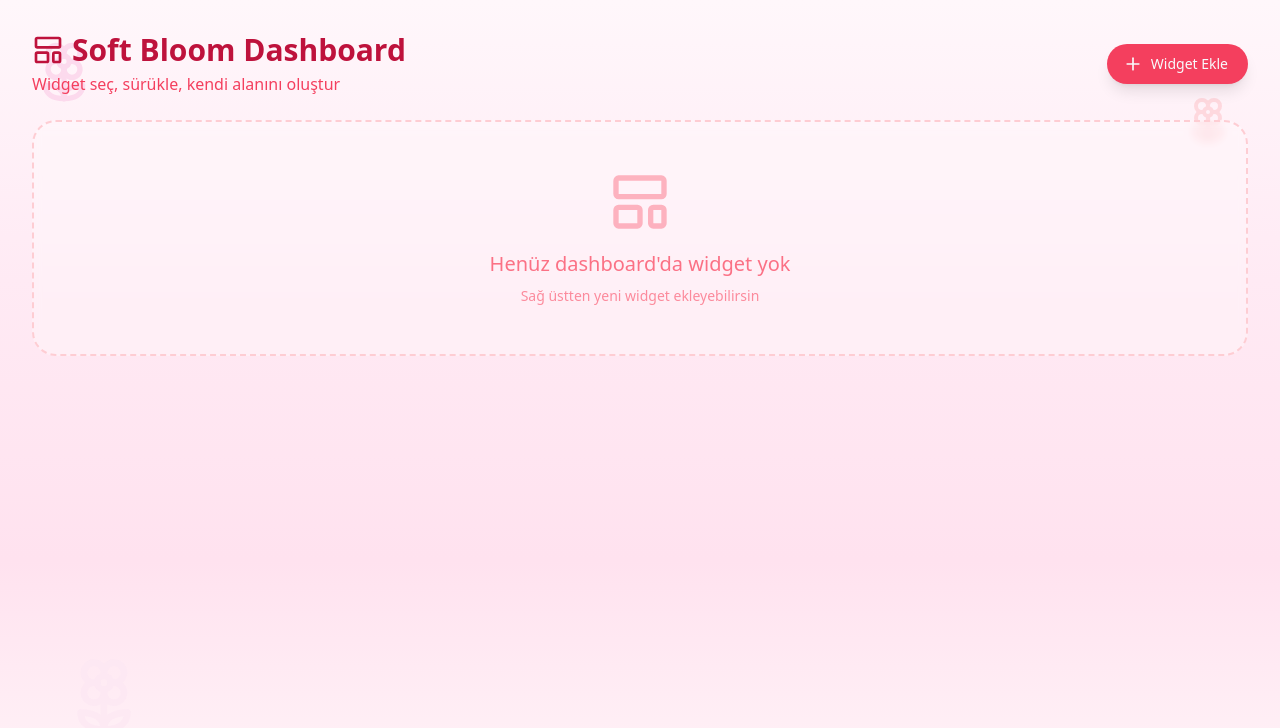
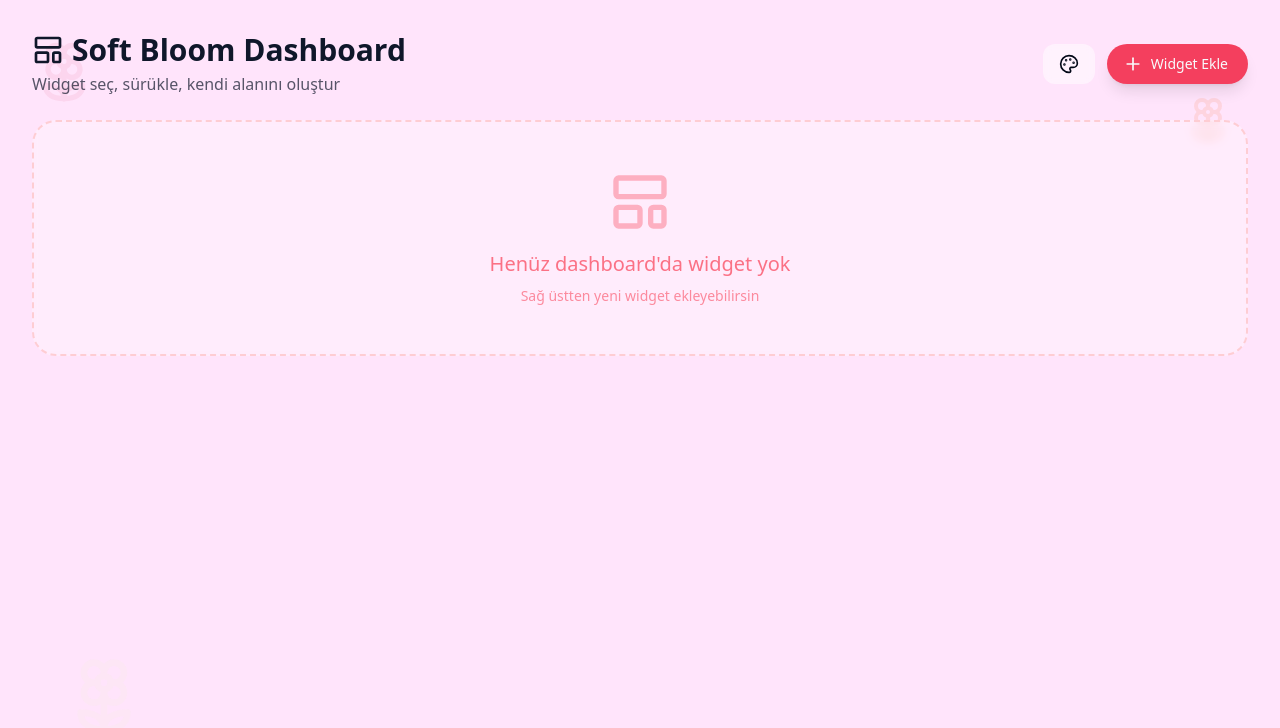
Before and after one commit to ezgiszr/custom-planner-, a React (Vite) app: page / in a window 1280 px wide. Shown: the top 728 px of the page. Built offline with nearby package versions, Linux system fonts and the light colour scheme.

Commit message:
dashboard color choiches added

```diff
--- a/src/components/Dashboard.jsx
+++ b/src/components/Dashboard.jsx
@@ -1,6 +1,6 @@
 import React, { useState, useEffect } from "react";
 import { Responsive, WidthProvider } from "react-grid-layout";
-import { Plus, LayoutTemplate, Flower2 } from "lucide-react";
+import { Plus, LayoutTemplate, Flower2, Palette } from "lucide-react";
 import { useLocalStorage } from "@/hooks/useLocalStorage";
 import WidgetRenderer from "./WidgetRenderer";
 import { Button } from "@/components/ui/button";
@@ -17,10 +17,20 @@ const WIDGET_OPTIONS = [
   { type: "weekly", label: "Haftalık Plan", defaultW: 6, defaultH: 5 },
 ];
 
+const THEME_COLORS = [
+  { id: 'soft-pink-light', color: '#FFE4FB', name: 'Soft Pink Light' },
+  { id: 'soft-pink', color: '#FFC8EE', name: 'Soft Pink' },
+  { id: 'sage-light', color: '#DEE2B9', name: 'Sage Light' },
+  { id: 'sage-medium', color: '#B1CBAC', name: 'Sage Medium' },
+  { id: 'sage-dark', color: '#88AE89', name: 'Sage Dark' },
+];
+
 export default function Dashboard() {
   const [layout, setLayout] = useLocalStorage("dashboard_layout", []);
   const [widgets, setWidgets] = useLocalStorage("dashboard_widgets", []);
   const [showDropdown, setShowDropdown] = useState(false);
+  const [showColorPicker, setShowColorPicker] = useState(false);
+  const [theme, setTheme] = useLocalStorage("dashboard_theme", "soft-pink-light");
   const [isMounted, setIsMounted] = useState(false);
 
   useEffect(() => {
@@ -60,8 +70,13 @@ export default function Dashboard() {
 
   if (!isMounted) return null;
 
+  const currentTheme = THEME_COLORS.find(c => c.id === theme) || THEME_COLORS[0];
+
   return (
-    <div className="min-h-screen bg-[linear-gradient(180deg,#fff7fb_0%,#ffeaf4_35%,#ffe2ef_70%,#fff4f8_100%)] p-6 md:p-8">
+    <div
+      className="min-h-screen p-6 md:p-8 transition-colors duration-500"
+      style={{ backgroundColor: currentTheme.color }}
+    >
       {/* Background decorations */}
       <div className="pointer-events-none fixed inset-0 opacity-70">
         <div className="absolute left-8 top-10 text-pink-200"><Flower2 className="h-16 w-16" /></div>
@@ -72,16 +87,51 @@ export default function Dashboard() {
       <div className="relative mx-auto max-w-7xl">
         <header className="mb-6 flex flex-col md:flex-row items-start md:items-center justify-between gap-4">
           <div>
-            <h1 className="text-3xl font-bold flex items-center gap-2 text-rose-700">
+            <h1 className="text-3xl font-bold flex items-center gap-2 text-primary">
               <LayoutTemplate className="h-8 w-8" />
               Soft Bloom Dashboard
             </h1>
-            <p className="text-rose-500 mt-1">Widget seç, sürükle, kendi alanını oluştur</p>
+            <p className="text-primary/70 mt-1">Widget seç, sürükle, kendi alanını oluştur</p>
           </div>
 
-          <div className="relative">
-            <Button
-              onClick={() => setShowDropdown(!showDropdown)}
+          <div className="flex items-center gap-3 relative">
+            <div className="relative">
+              <Button
+                onClick={() => {
+                  setShowColorPicker(!showColorPicker);
+                  setShowDropdown(false);
+                }}
+                variant="outline"
+                className="bg-white/50 backdrop-blur-sm border-white/50 hover:bg-white/80 rounded-xl"
+              >
+                <Palette className="h-5 w-5" />
+              </Button>
+
+              {showColorPicker && (
+                <div className="absolute right-0 mt-2 w-48 rounded-xl bg-white/90 backdrop-blur-xl border border-rose-100 shadow-xl overflow-hidden z-50 p-2 grid gap-1">
+                  {THEME_COLORS.map(color => (
+                    <button
+                      key={color.id}
+                      onClick={() => {
+                        setTheme(color.id);
+                        setShowColorPicker(false);
+                      }}
+                      className={`flex items-center gap-3 w-full text-left px-3 py-2 text-sm font-medium rounded-lg transition-colors ${theme === color.id ? 'bg-primary/10 text-primary' : 'text-gray-700 hover:bg-gray-100'}`}
+                    >
+                      <div className="w-4 h-4 rounded-full border border-black/10" style={{ backgroundColor: color.color }} />
+                      {color.name}
+                    </button>
+                  ))}
+                </div>
+              )}
+            </div>
+
+            <div className="relative">
+              <Button
+                onClick={() => {
+                  setShowDropdown(!showDropdown);
+                  setShowColorPicker(false);
+                }}
               className="bg-rose-500 hover:bg-rose-600 rounded-full pl-4 pr-5 shadow-lg"
             >
               <Plus className="mr-2 h-5 w-5" />
@@ -94,13 +144,14 @@ export default function Dashboard() {
                   <button
                     key={opt.type}
                     onClick={() => addWidget(opt)}
-                    className="w-full text-left px-4 py-3 text-sm font-medium text-rose-700 hover:bg-rose-50 transition-colors border-b border-rose-50/50 last:border-0"
+                    className="w-full text-left px-4 py-3 text-sm font-medium text-gray-700 hover:bg-gray-50 transition-colors border-b border-gray-100 last:border-0"
                   >
                     {opt.label}
                   </button>
                 ))}
               </div>
             )}
+            </div>
           </div>
         </header>
 
--- a/tailwind.config.js
+++ b/tailwind.config.js
@@ -47,6 +47,11 @@ export default {
           DEFAULT: "hsl(var(--card))",
           foreground: "hsl(var(--card-foreground))",
         },
+        'soft-pink-light': '#FFE4FB',
+        'soft-pink': '#FFC8EE',
+        'sage-light': '#DEE2B9',
+        'sage-medium': '#B1CBAC',
+        'sage-dark': '#88AE89',
       },
       borderRadius: {
         lg: `var(--radius)`,
```
